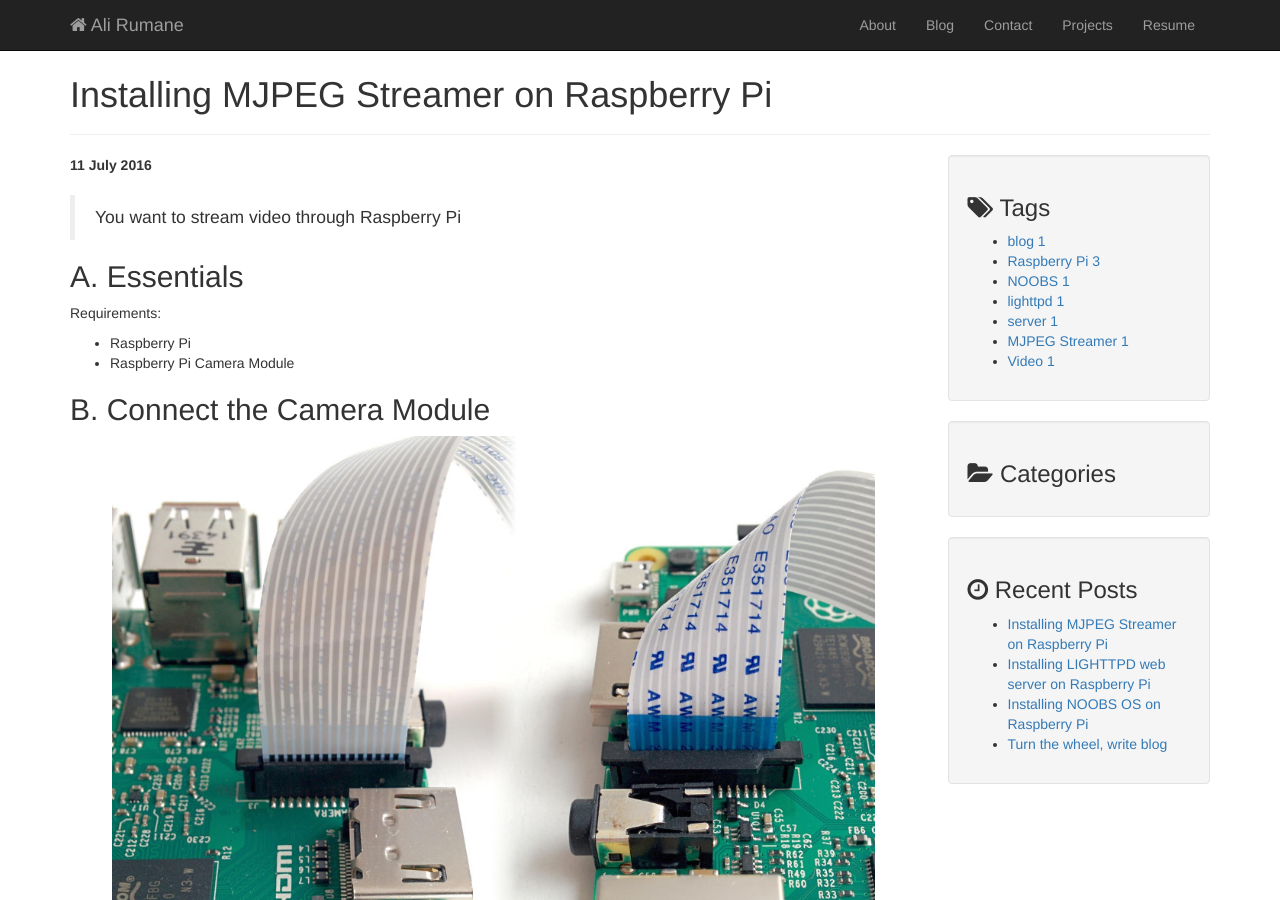
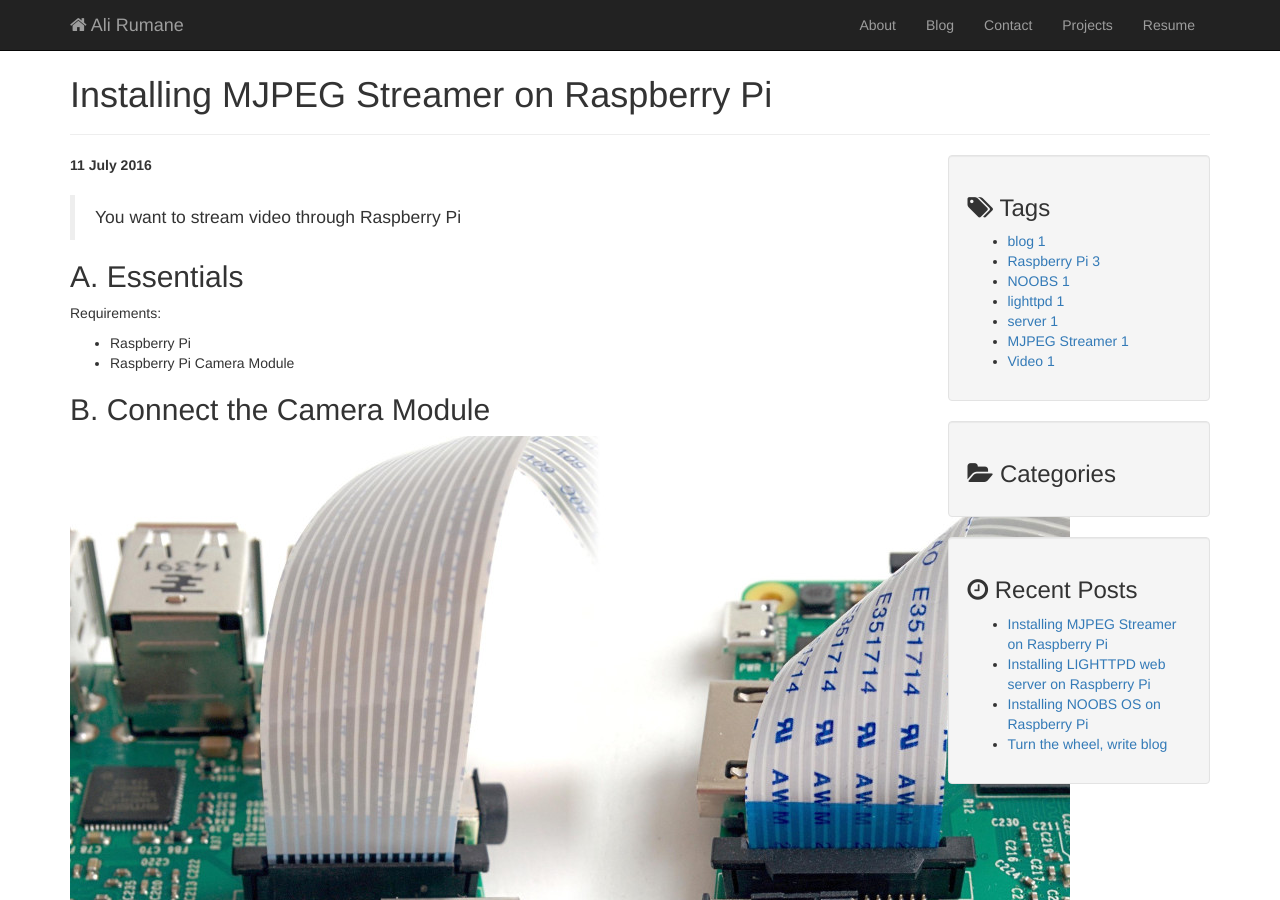
Before and after one commit to alirumane/ali-backup, a Jekyll site: the page built from _posts/2016-07-11-mjpg-streamer-on-raspberry-pi.md, in a window 1280 px wide and 900 px high. Built offline with Jekyll 4.4.1, drawn with Linux system fonts in a browser that asks for light colours; comment, search, counter and statistics services are not loaded.

Commit message:
Update 2016-07-11-mjpg-streamer-on-raspberry-pi.md

````diff
--- a/_posts/2016-07-11-mjpg-streamer-on-raspberry-pi.md
+++ b/_posts/2016-07-11-mjpg-streamer-on-raspberry-pi.md
@@ -17,8 +17,7 @@
 ## B. Connect the Camera Module
 
 
-![Raspberry Pi Camera Port]({{site.url}}/images/raspb-camera-connection.png "Raspberry Pi Camera Port"){: .center-image }*Camera connection from both sides*
-
+![Raspberry Pi Camera Port]({{site.url}}/images/raspb-camera-connection.png "Raspberry Pi Camera Port")*Camera connection from both sides*{: .center-image }
 - Locate the camera port and connect the camera as shown.
 - Open the `Raspberry Pi Configuration` Tool from `Preferences` on the main menu
 
@@ -33,7 +32,7 @@
 Install dev version of libjpeg:
 
 
-```bash
+```shell
 sudo apt-get install libjpeg62-turbo-dev
 ```
 
````
